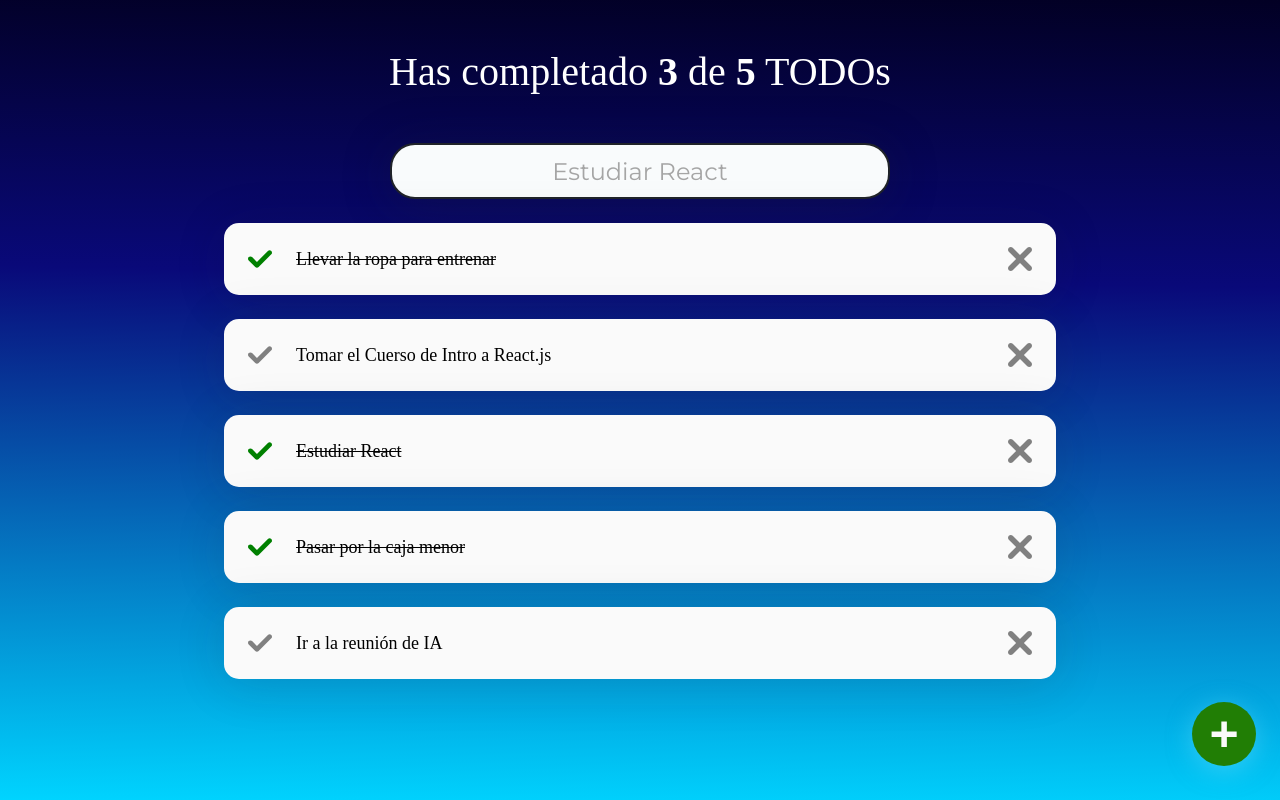
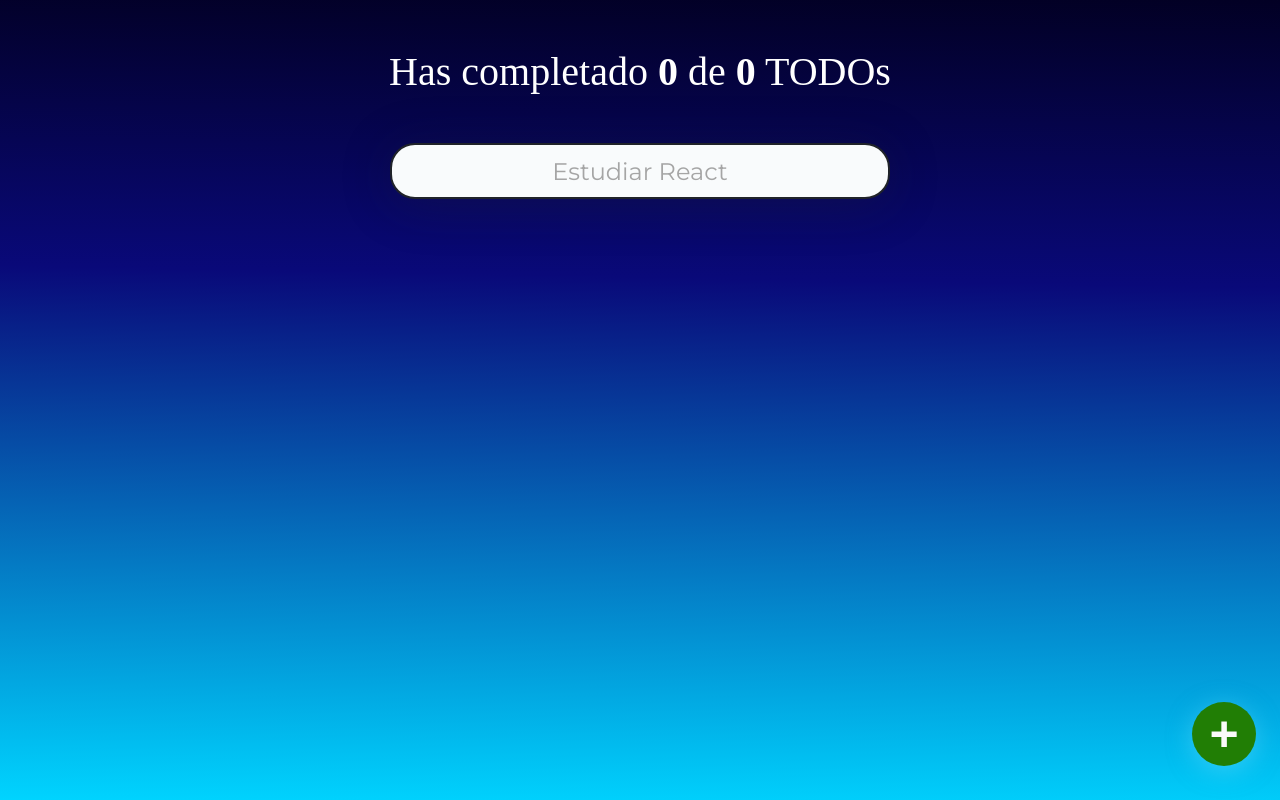
Before and after one commit to WilmerAgu/Cuerso-React, a React (Create React App) app: page / in a window 1280 px wide. Built offline with nearby package versions, Linux system fonts and the light colour scheme; the HTML template or start-up script is replaced by a standard one.

Commit message:
se agrega hook para el control del localstorage

```diff
--- a/src/App.js
+++ b/src/App.js
@@ -5,20 +5,46 @@
 import { CreateTodoButton } from './CreateTodoButton';
 import { TodoItem } from './TodoItem';
 
-const defaultTodos = [
-  { text: 'Llevar la ropa para entrenar', completed: true},
-  { text: 'Tomar el Cuerso de Intro a React.js', completed: false},
-  { text: 'Estudiar React', completed: true},
-  { text: 'Pasar por la caja menor', completed: true},
-  { text: 'Ir a la reunión de IA', completed: false},
+// const defaultTodos = [
+//   { text: 'Llevar la ropa para entrenar', completed: true},
+//   { text: 'Tomar el Cuerso de Intro a React.js', completed: false},
+//   { text: 'Estudiar React', completed: true},
+//   { text: 'Pasar por la caja menor', completed: true},
+//   { text: 'Ir a la reunión de IA', completed: false},
+// ];
+// localStorage.setItem('W_TODOS_V1', JSON.stringify(defaultTodos));
+// localStorage.removeItem('W_TODOS_V1');
 
-];
+
+function useLocalStorage(itemName, initialValue) {
+
+  const localStorageItem = localStorage.getItem(itemName);
+
+  let parsedItem;
+
+  if (!localStorageItem) {
+    localStorage.setItem(itemName, JSON.stringify(initialValue));
+    parsedItem = initialValue;
+  }else {
+    parsedItem = JSON.parse(localStorageItem);
+  }
+
+  const [item, setItem] = React.useState(parsedItem);
+
+   // este metodo es para guardar los nuevos todos actualizando los estados y el localStorage
+  const saveItem = (newItem) => {
+    localStorage.setItem(itemName, JSON.stringify(newItem));
+    setItem(newItem);
+  };
+
+  return [item, saveItem];
+};
 
 
 function App() {
-  const [todos, setTodos] = React.useState(defaultTodos);
+
+  const [todos, saveTodos] = useLocalStorage('W_TODOS_V1', []);
   const [searchValue, setSearchValue] =  React.useState('');
-  console.log('los usuarios buscan: ' + searchValue);
 
   const completedTodos = todos.filter(todo => !!todo.completed).length;
   const totalTodos = todos.length;
@@ -31,7 +57,14 @@
 
       return todoText.includes(searchText);
     }
-  )
+  );
+
+  // este metodo es para guardar los nuevos todos actualizando los estados y el localStorage
+  const saveItem = (newTodos) => {
+    localStorage.setItem('W_TODOS_V1', JSON.stringify(newTodos));
+
+    saveTodos(newTodos);
+  }
 
   const completeTodo = (text) => {
     const newTodos = [...todos];
@@ -39,8 +72,8 @@
       (todo) => todo.text == text
     );
     newTodos [todoIndex].completed = true;
-    setTodos(newTodos);
-  }
+    saveTodos(newTodos);
+  };
 
   const deleteTodo = (text) => {
     const newTodos = [...todos];
@@ -48,8 +81,8 @@
       (todo) => todo.text == text
     );
     newTodos.splice(todoIndex, 1);
-    setTodos(newTodos);
-  }
+    saveTodos(newTodos);
+  };
 
   return (
     <>
@@ -74,8 +107,7 @@
         ))}
       </TodoList>
       <CreateTodoButton />
-
-    </>
+   </>
   );
 }
 
```
